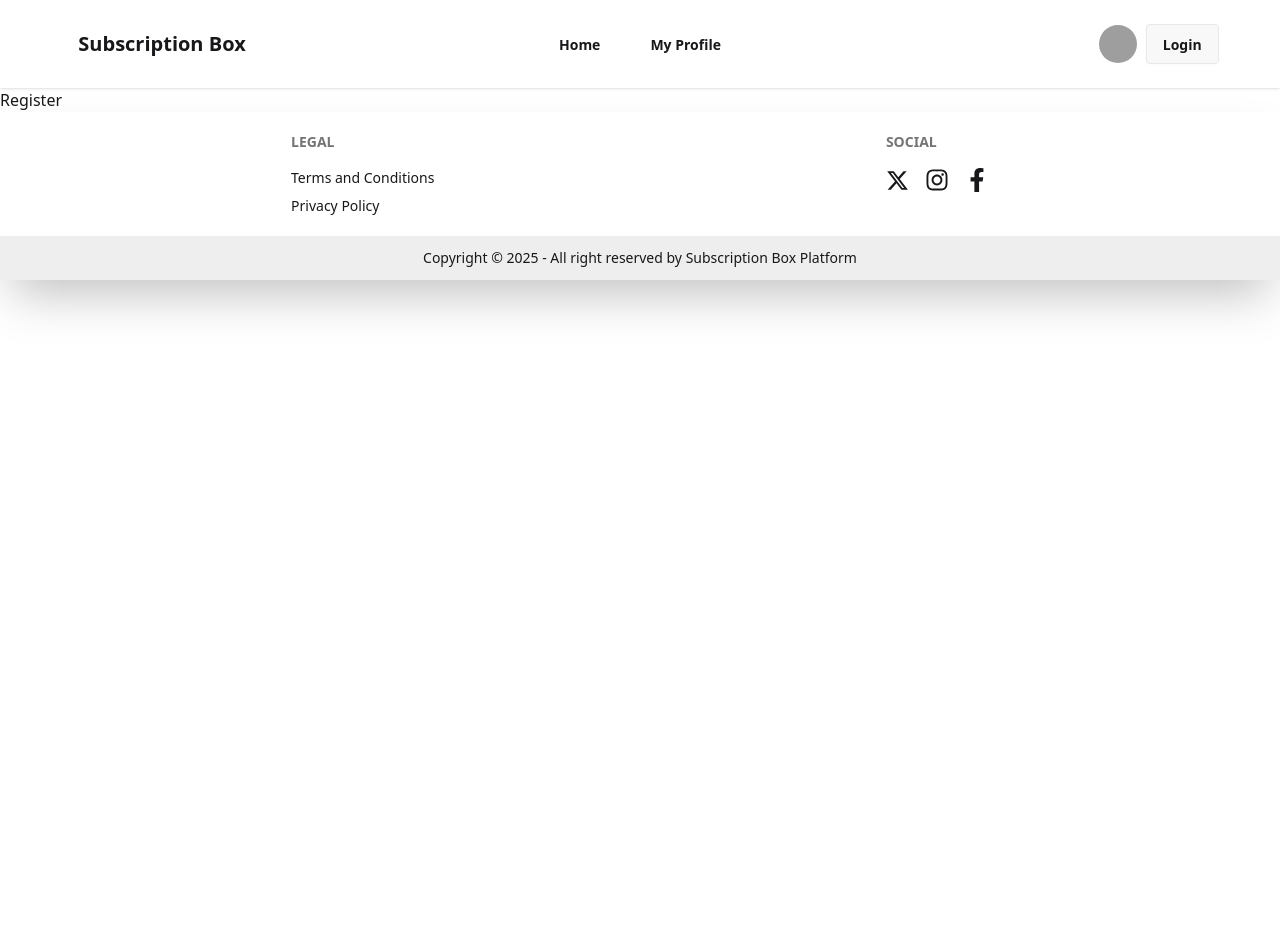
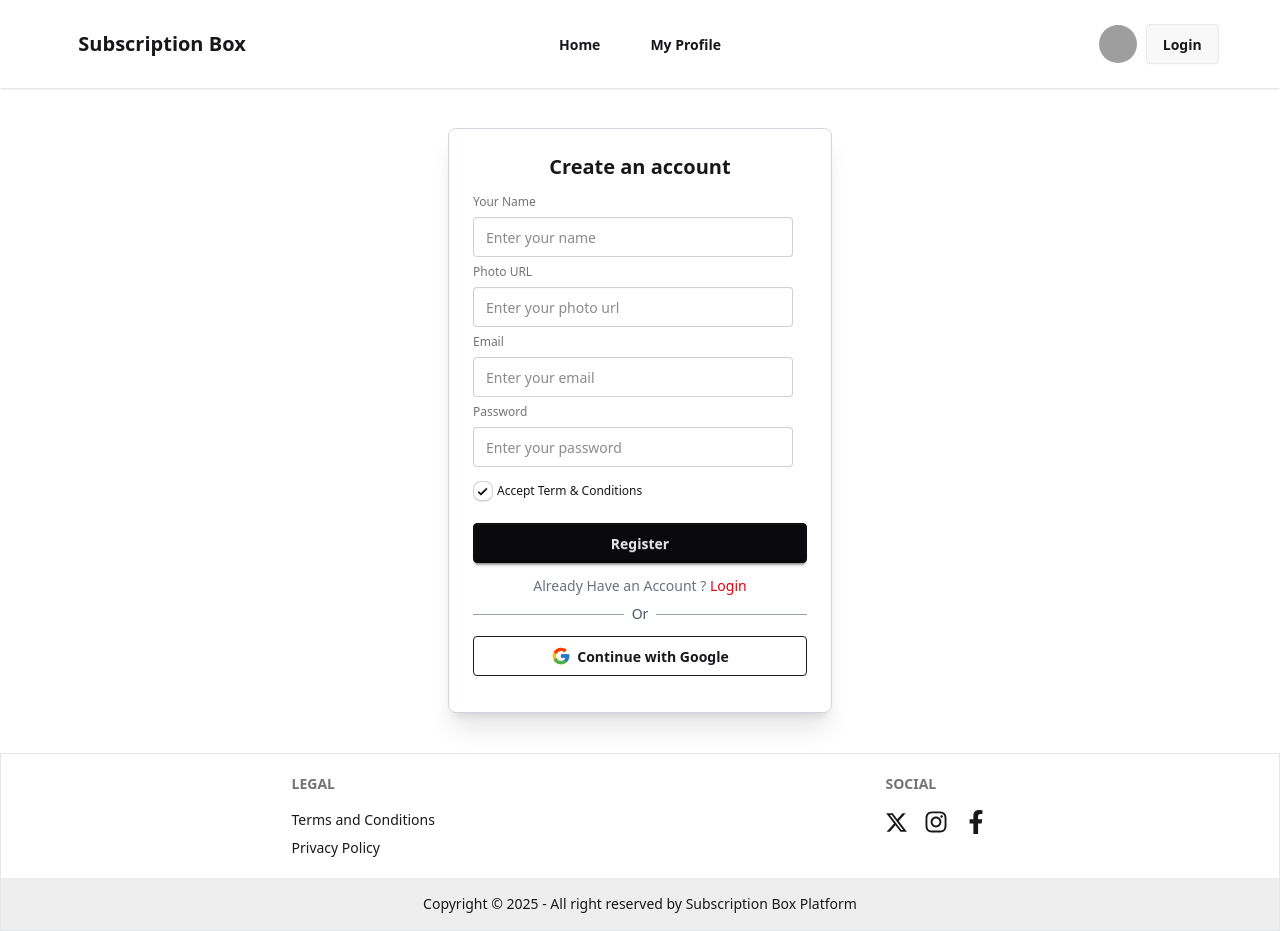
Before and after one commit to abuhurayrasyam/subscription-box-platform-client, a React (Vite) app: page /auth/register in a window 1280 px wide. Before the commit the page ends 800 px from the top, so only its background shows below. Built offline with nearby package versions, Linux system fonts and the light colour scheme; grey boxes are pictures that could not be loaded.

Commit message:
Login Page's UI, Register Page's UI, Error Page's UI, SubscriptionDetails Page's UI and Functionality Added

```diff
--- a/src/components/Footer.jsx
+++ b/src/components/Footer.jsx
@@ -5,7 +5,7 @@ import { Link } from "react-router";
 
 const Footer = () => {
   return (
-    <footer className="bg-base-100 shadow-2xl text-base-content">
+    <footer className="bg-base-100 border border-gray-200 shadow-xl text-base-content">
         <div className="footer sm:footer-horizontal w-11/12 mx-auto p-5 lg:justify-around">
             <nav>
                 <h6 className="footer-title">Legal</h6>
@@ -27,7 +27,7 @@ const Footer = () => {
                 </div>
             </nav>
         </div>
-        <div className="bg-base-300 py-3">
+        <div className="bg-base-300 py-4">
             <p className="text-center w-11/12 mx-auto text-sm">Copyright © {new Date().getFullYear()} - All right reserved by Subscription Box Platform</p>
         </div>
     </footer>
--- /dev/null
+++ b/src/components/SubscriptionServiceDetailsCard.jsx
@@ -0,0 +1,112 @@
+import React, { useState } from 'react';
+import { ToastContainer, toast } from 'react-toastify';
+import { GoStarFill } from 'react-icons/go';
+import 'react-toastify/dist/ReactToastify.css';
+
+const TechGadgetBoxPage = ({subscription}) => {
+    const {thumbnail, name, techCategory, price, frequency, description, features, ratings, reviews} = subscription;
+
+    const [rating, setRating] = useState('');
+    const [review, setReview] = useState('');
+    const [submittedReviews, setSubmittedReviews] = useState([]);
+
+    const handleSubmit = () => {
+        if (!review.trim() || !rating || rating < 1 || rating > 5) {
+        toast.error('Please enter a review and a valid rating between 1 and 5.');
+        return;
+        }
+
+        const newReview = {
+        text: review,
+        rating: Number(rating),
+        };
+
+        setSubmittedReviews([newReview, ...submittedReviews]);
+        setReview('');
+        setRating('');
+        toast.success('Your review was added successfully!');
+    };
+
+    const renderStars = (count) => {
+        return Array.from({ length: count }, (_, i) => (
+        <GoStarFill key={i} className="inline text-yellow-500" />
+        ));
+    };
+
+    return (
+        <div className="max-w-4xl mx-auto p-6">
+        <ToastContainer />
+
+        <h1 className='font-bold lg:text-4xl md:text-3xl text-2xl text-center mb-5'>Subscription Details</h1>
+
+        <div className="border border-gray-300 rounded-xl shadow-md overflow-hidden mb-6">
+            <img src={thumbnail} alt="" className="w-full h-60 object-cover" />
+            <div className="p-5">
+            <h2 className="text-xl font-bold mb-2">{name}</h2>
+            <p className="text-sm text-gray-600 mb-1 font-semibold">
+                Category : <span className="font-normal">{techCategory}</span>
+            </p>
+            <p className="text-lg font-semibold text-green-500">
+                {price} <span className="text-sm font-normal text-gray-500">/ {frequency}</span>
+            </p>
+            <p className="text-gray-700 my-2">{description}</p>
+            <ul className="list-disc list-inside text-gray-600 mb-2">
+                <span className="font-semibold">Features:</span>
+                {Array.isArray(features) &&
+                features.map((feature, i) => <li key={i}>{feature}</li>)}
+            </ul>
+            <div className="text-yellow-500 font-medium flex items-center gap-2">
+            <span>Rating:</span>
+            <span>{ratings}</span>
+            <span className="flex items-center">{renderStars(ratings)}</span>
+            <span className="text-sm text-gray-500">({reviews} reviews)</span>
+          </div>
+            </div>
+        </div>
+
+        <div className="mb-6">
+            <h3 className="text-lg font-semibold mb-2">Add a Review</h3>
+            <input
+            type="number"
+            placeholder="Rating (1-5)"
+            className="border border-gray-400 rounded-xl p-3 mb-2 w-full"
+            value={rating}
+            onChange={(e) => setRating(e.target.value)}
+            min="1"
+            max="5"
+            />
+            <textarea
+            placeholder="Your review"
+            className="border border-gray-400 rounded-xl p-3 mb-2 w-full"
+            rows={3}
+            value={review}
+            onChange={(e) => setReview(e.target.value)}
+            />
+            <button
+            onClick={handleSubmit}
+            className="bg-gray-200 border border-gray-400 text-black hover:text-white px-4 py-2 rounded hover:bg-gray-400 cursor-pointer"
+            >
+            Submit Review
+            </button>
+        </div>
+
+        <div>
+            <h3 className="text-lg font-semibold mb-3">User Reviews</h3>
+            {submittedReviews.length === 0 ? (
+            <p className="text-gray-500">No reviews yet.</p>
+            ) : (
+            submittedReviews.map((r, i) => (
+                <div key={i} className="border border-gray-300 rounded-xl p-3 mb-2 bg-gray-50">
+                <p className="text-gray-800 mb-1">{r.text}</p>
+                <p className="text-yellow-600 font-medium flex items-center gap-1">
+                    Rating: {renderStars(r.rating)}
+                </p>
+                </div>
+            ))
+            )}
+        </div>
+        </div>
+  );
+};
+
+export default TechGadgetBoxPage;
--- a/src/components/SubscriptionServicesCard.jsx
+++ b/src/components/SubscriptionServicesCard.jsx
@@ -1,10 +1,11 @@
 import React from "react";
+import { Link } from "react-router";
 
 const SubscriptionServicesCard = ({ subscriptionData }) => {
-  const { thumbnail, name, techCategory, price, frequency } = subscriptionData;
+  const { id, thumbnail, name, techCategory, price, frequency } = subscriptionData;
 
   return (
-    <div className="bg-white rounded-2xl shadow-lg border border-gray-200 w-sm transition-transform hover:scale-[1.02] duration-200">
+    <div className="bg-white rounded-2xl shadow-lg border border-gray-200 w-90 transition-transform hover:scale-[1.02] duration-200">
       <img src={thumbnail}  alt={name} className="w-full h-48 object-cover rounded-t-2xl"
       />
       <div className="p-5">
@@ -15,12 +16,12 @@ const SubscriptionServicesCard = ({ subscriptionData }) => {
         <p className="text-sm text-gray-700 mt-1">
           Price: <span className="font-semibold text-green-600">{price}</span>
         </p>
-        <p className="text-sm text-gray-500">
+        <p className="text-sm text-gray-500 mb-4">
           Frequency: <span className="font-medium">{frequency}</span>
         </p>
-        <button className="mt-4 w-full bg-base-200 hover:bg-base-300 text-black border border-gray-300 py-2 rounded-md transition cursor-pointer">
+        <Link to={`/subscription-details/${id}`} className="w-full bg-base-300 hover:bg-gray-400 text-black hover:text-white border border-gray-300 py-2 px-3 rounded-md cursor-pointer">
           View More
-        </button>
+        </Link>
       </div>
     </div>
   );
--- a/src/layouts/AuthLayout.jsx
+++ b/src/layouts/AuthLayout.jsx
@@ -9,7 +9,7 @@ const AuthLayout = () => {
             <header>
                 <Navbar></Navbar>
             </header>
-            <main>
+            <main className='w-11/12 mx-auto'>
                 <Outlet></Outlet>
             </main>
             <footer>
--- a/src/pages/ErrorPage.jsx
+++ b/src/pages/ErrorPage.jsx
@@ -1,9 +1,12 @@
 import React from 'react';
+import { Link } from 'react-router';
 
 const ErrorPage = () => {
     return (
-        <div>
-            Error
+        <div className="flex flex-col items-center justify-center min-h-screen text-center px-4">
+            <h1 className="text-4xl font-bold text-red-600 mb-2">404 - Page Not Found</h1>
+            <p className="text-gray-600 mb-4">Oops! The page you’re looking for doesn’t exist.</p>
+            <Link to="/" className="bg-green-800 text-white px-4 py-2 rounded-xl font-medium">Go to Homepage</Link>
         </div>
     );
 };
--- a/src/pages/Login.jsx
+++ b/src/pages/Login.jsx
@@ -1,9 +1,35 @@
 import React from 'react';
+import { FcGoogle } from 'react-icons/fc';
+import { Link } from 'react-router';
 
 const Login = () => {
     return (
-        <div>
-            Login
+        <div className="hero bg-base-100 my-10">
+            <div className="card bg-base-100 border border-gray-300 w-full max-w-sm shrink-0 shadow-xl pb-3">
+                <div className="card-body">
+                    <h1 className="font-semibold text-center text-xl">Login Your Account</h1>
+                    <form className="fieldset">
+                    <label className="label">Email</label>
+                    <input type="email" className="input" name="email" placeholder="Enter your email" required />
+                    <label className="label">Password</label>
+                    <input type="password" className="input" name="password" placeholder="Enter your password" required />
+                    <div>
+                        <a className="link link-hover">Forgot password?</a>
+                    </div>
+                    <button className="btn btn-neutral mt-4">Login</button>
+                    </form>
+                    <h4 className="text-gray-500 text-center">Don't Have An Account ? <Link to={'/auth/register'} className="text-red-600">Register</Link></h4>
+                    <div className="flex items-center gap-2">
+                        <div className="flex-1 border-t border-gray-400"></div>
+                        <h4 className="text-gray-600 text-sm">Or</h4>
+                        <div className="flex-1 border-t border-gray-400"></div>
+                    </div>
+                    <button className="btn btn-outline mt-1">
+                    <FcGoogle className="text-xl" />
+                    Continue with Google
+                    </button>
+                </div>
+            </div>
         </div>
     );
 };
--- a/src/pages/Register.jsx
+++ b/src/pages/Register.jsx
@@ -1,9 +1,40 @@
 import React from 'react';
+import { FcGoogle } from 'react-icons/fc';
+import { Link } from 'react-router';
 
 const Register = () => {
     return (
-        <div>
-            Register
+        <div className="hero bg-base-100 my-10">
+            <div className="card bg-base-100 w-full border border-gray-300 max-w-sm shrink-0 shadow-xl pb-3">
+                <div className="card-body">
+                    <h1 className="font-semibold text-center text-xl">Create an account</h1>
+                    <form className="fieldset">
+                    <label className="label">Your Name</label>
+                    <input type="text" className="input" name='name' placeholder="Enter your name" required />
+                    <label className="label">Photo URL</label>
+                    <input type="text" className="input" name='photo' placeholder="Enter your photo url" required />
+                    <label className="label">Email</label>
+                    <input type="email" className="input" name='email' placeholder="Enter your email" required />
+                    <label className="label">Password</label>
+                    <input type="password" className="input" name='password' placeholder="Enter your password" required />
+                    <div className='flex items-center gap-1 mt-2'>
+                        <input type="checkbox" defaultChecked className="checkbox h-5 w-5" />
+                        <a className="link link-hover">Accept Term & Conditions</a>
+                    </div>
+                    <button type='submit' className="btn btn-neutral mt-4">Register</button>
+                    </form>
+                    <h4 className="text-gray-500 text-center">Already Have an Account ? <Link to={'/auth/login'} className="text-red-600">Login</Link></h4>
+                    <div className="flex items-center gap-2">
+                        <div className="flex-1 border-t border-gray-400"></div>
+                        <h4 className="text-gray-600 text-sm">Or</h4>
+                        <div className="flex-1 border-t border-gray-400"></div>
+                    </div>
+                    <button className="btn btn-outline mt-1">
+                    <FcGoogle className="text-xl" />
+                    Continue with Google
+                    </button>
+                </div>
+            </div>
         </div>
     );
 };
--- a/src/pages/SubscriptionServiceDetails.jsx
+++ b/src/pages/SubscriptionServiceDetails.jsx
@@ -1,9 +1,33 @@
-import React from 'react';
+import React, { useEffect, useState } from 'react';
+import { useLoaderData, useParams } from 'react-router';
+import Navbar from '../components/Navbar';
+import SubscriptionServiceDetailsCard from '../components/SubscriptionServiceDetailsCard';
+import Footer from '../components/Footer';
 
 const SubscriptionServiceDetails = () => {
+
+    const {id} = useParams();
+
+    const subscriptionsData = useLoaderData();
+
+    const [subscription, setSubscription] = useState({});
+
+    useEffect(() => {
+        const subscriptionDetails = subscriptionsData.find(subscriptionData => subscriptionData.id == id);
+        setSubscription(subscriptionDetails)
+    },[id, subscriptionsData])
+
     return (
         <div>
-            SubscriptionServiceDetails
+            <header>
+                <Navbar></Navbar>
+            </header>
+            <main className='w-11/12 mx-auto'>
+                <SubscriptionServiceDetailsCard subscription={subscription}></SubscriptionServiceDetailsCard>
+            </main>
+            <footer>
+                <Footer></Footer>
+            </footer>
         </div>
     );
 };
--- a/src/routes/router.jsx
+++ b/src/routes/router.jsx
@@ -40,10 +40,10 @@ const router = createBrowserRouter([
         ]
     },
     {
-        path: "/subscription-service-details/:id",
-        element: <PrivateRoute>
-            <SubscriptionServiceDetails></SubscriptionServiceDetails>
-        </PrivateRoute>
+        path: "/subscription-details/:id",
+        element: <SubscriptionServiceDetails></SubscriptionServiceDetails>,
+        loader: () => fetch('/subscriptionData.json'),
+        hydrateFallbackElement: <Loading></Loading>
     },
     {
         path: "/my-profile",
```
